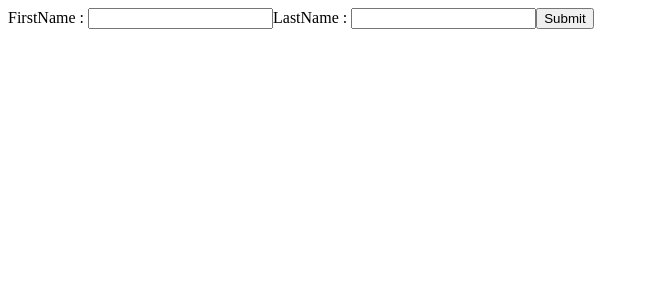
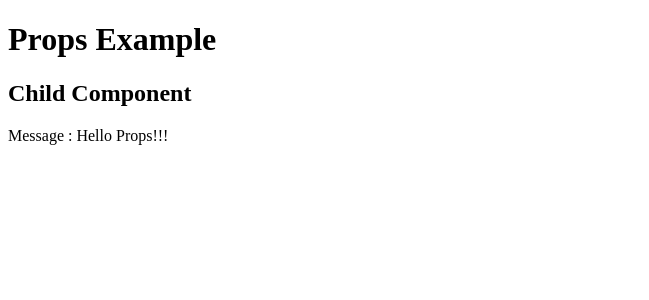
Before and after one commit to abhijeetvc/reacthello, a React (Create React App) app: page / in a window 1280 px wide. Shown: the top 300 px of the page, without its empty margins (0-649 px from the left). Built offline with nearby package versions, Linux system fonts and the light colour scheme.

Commit message:
State Examples and Props

```diff
--- /dev/null
+++ b/src/PropsExample.js
@@ -0,0 +1,23 @@
+
+function PropsExample(){
+
+    return(
+
+        <div>
+            <h1>Props Example</h1>
+            <PropsChild message="Hello Props!!!"/>
+        </div>
+    )
+}
+
+function PropsChild(props){
+
+    return(
+        <div>
+            <h2>Child Component</h2>
+            <p>Message : {props.message}</p>
+        </div>
+    )
+}
+
+export default PropsExample
--- a/src/StateExample.js
+++ b/src/StateExample.js
@@ -1,8 +1,12 @@
 import React from 'react'
+
+// props : information/properties passed from one component to another component.
+//         props are immutable/cannot change
 
 function StateExample(){
 
     const userObj={
+        id:'',
         firstName:'',
         lastName:''
     }
@@ -37,17 +41,27 @@ function StateExample(){
 
             </form>
 
+            <TableData userList={userList} message="Hello React"/>
+        </div>
+    )
+}
+
+function TableData(props){
+    return(
+        <div>
+            <p>Message : {props.message}</p>
              <ul>
         {
-                    userList.map((u,index)=>(
-                        <div key={index}>
-                             <li>{u.firstName+" | "+u.lastName}</li>
-                            <button onClick={()=>editUser(index)}>Edit</button>
+            props.userList.map((usr)=>(
+                <div key={usr.id}>
+                     <li>{usr.firstName+" | "+usr.lastName}</li>
+                    {/* <button onClick={()=>editUser(usr.id)}>Edit</button> */}
                 </div>
             ))
         }
     </ul>
         </div>
+
     )
 }
 
--- a/src/index.js
+++ b/src/index.js
@@ -7,6 +7,7 @@ import ClassDemo from './ClassDemo';
 import Demo1 from './Demo1';
 import ReadInput from './ReadInput';
 import StateExample from './StateExample';
+import PropsExample from './PropsExample'
 
 // Where to render?
 const root = ReactDOM.createRoot(document.getElementById('root'));
@@ -14,7 +15,7 @@ const root = ReactDOM.createRoot(document.getElementById('root'));
 // WHat has to be rendered?
 root.render(
   <div>
-    <StateExample/>
+    <PropsExample/>
     {/* <ClassDemo1/> */}
   </div>
 );
```
Also changed, not shown: src/PropsDemo.js (added). Lines whose indentation alone changed are shown as unchanged.
